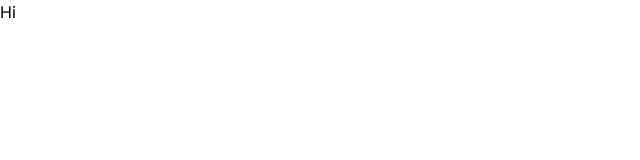
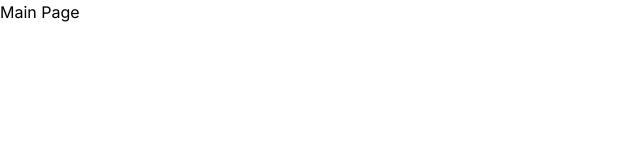
Before and after one commit to lsapundzic/logistics-management-system, a Next.js app: page / in a window 1280 px wide. Shown: the top 160 px of the page, without its empty margins (0-640 px from the left). Built offline with nearby package versions, Linux system fonts and the light colour scheme.

Commit message:
removed the form

```diff
--- a/app/page.tsx
+++ b/app/page.tsx
@@ -3,7 +3,7 @@ import Image from 'next/image'
 export default function Home() {
   return (
     <main >
-     <h1>Hi</h1>
+     <h1>Main Page</h1>
     </main>
   )
 }
--- a/components/page.tsx
+++ /dev/null
@@ -1,9 +0,0 @@
-const Lander = ()=> {
-    return (
-        <div>
-            <h1>Temporary Lander</h1>
-        </div>
-    )
-}
-
-export default Lander;
```
Also changed, not shown: package.json (+5 -4 lines), 1 other file (tests, documents, lock files or other folders).
